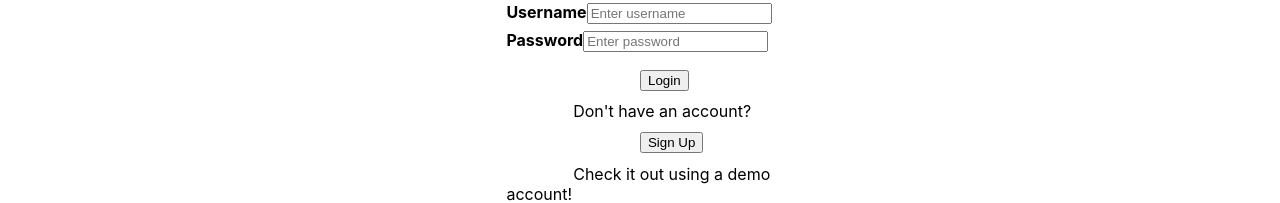
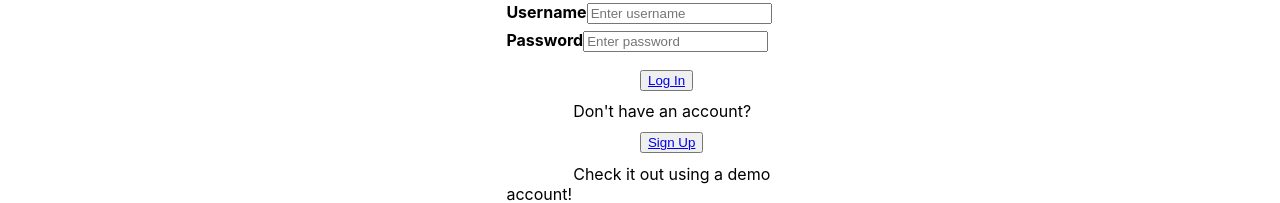
Before and after one commit to WesGlassmeyer/bjj-sparring-tracker, a React (Create React App) app: page / in a window 1280 px wide. Shown: the part 203-406 px from the top of the page. Built offline with nearby package versions, Linux system fonts and the light colour scheme.

Commit message:
trying to use reduce for props on log page

```diff
--- a/src/DetailPage/DetailPage.js
+++ b/src/DetailPage/DetailPage.js
@@ -6,7 +6,9 @@ export default class DetailPage extends Component {
   constructor(props) {
     super(props);
     if (props.initialData) {
-      this.state = props.initialData + props.currentForm;
+      let currentForm = { currentForm: "main" };
+      let initialData = props.initialData;
+      this.state = { ...initialData, ...currentForm };
     } else {
       this.state = {
         // edit: false,
@@ -78,6 +80,7 @@ export default class DetailPage extends Component {
   handleSubmit = (event) => {
     event.preventDefault();
     console.log(this.state);
+    alert("Your log entry will be added via a POST request");
     this.props.handleEdit();
   };
 
--- a/src/LandingPage/LandingPage.js
+++ b/src/LandingPage/LandingPage.js
@@ -73,13 +73,13 @@ export default class LandingPage extends Component {
           </div>
           <br />
           <button type="submit" className="landing-page-btn">
-            Login
+            <Link to="/sparring_log">Log In</Link>
           </button>
           <br />
           <span className="landing-span">
             Don't have an account? <br />
             <button type="submit" className="landing-page-btn">
-              Sign Up
+              <Link to="/sparring_log">Sign Up</Link>
             </button>
             <br />
           </span>
--- a/src/LogEntry/LogEntry.js
+++ b/src/LogEntry/LogEntry.js
@@ -13,7 +13,11 @@ export default function LogEntry(props) {
       <span className="entry-span"> Cardio rating: {props.entry.cardio}</span>
       <span className="entry-span">
         {" "}
-        Submissions executed: {props.entry.submissions.length}
+        Submissions executed:{" "}
+        {props.entry.submissions.reduce((accumulator, currentValue) => {
+          return accumulator + currentValue.count;
+        })}
+        {/* {props.entry.submissions.count} */}
       </span>
       <span className="entry-span">
         {" "}
--- a/src/SpecPage/SpecPage.js
+++ b/src/SpecPage/SpecPage.js
@@ -295,4 +295,4 @@ export default class SpecPage extends Component {
   }
 }
 
-// check current form name for add subs button hiccup, change landing page so all buttons take you in, detail page add alert that you are gonna post, stat page pie graphs for subs taps sweeps from nivo to entries, entries page use reduce to get total number of subs taps sweeps
+// !check current form name for add subs button hiccup, !change landing page so all buttons take you in, !detail page add alert that you are gonna post, stat page pie graphs for subs taps sweeps from nivo to entries, log page use reduce to get total number of subs taps sweeps
--- a/src/dummydata.js
+++ b/src/dummydata.js
@@ -6,6 +6,7 @@ const dummydata = {
       rounds: 1,
       round_length: 15,
       cardio: 5,
+      notes: "Today was a good day!",
       submissions: [
         {
           count: 1,
@@ -31,6 +32,7 @@ const dummydata = {
       rounds: 2,
       round_length: 10,
       cardio: 3,
+      notes: "Need to work on my arm bar defense",
       submissions: [
         {
           count: 10,
@@ -56,6 +58,7 @@ const dummydata = {
       rounds: 5,
       round_length: 5,
       cardio: 1,
+      notes: "",
       submissions: [
         {
           count: 2,
```
